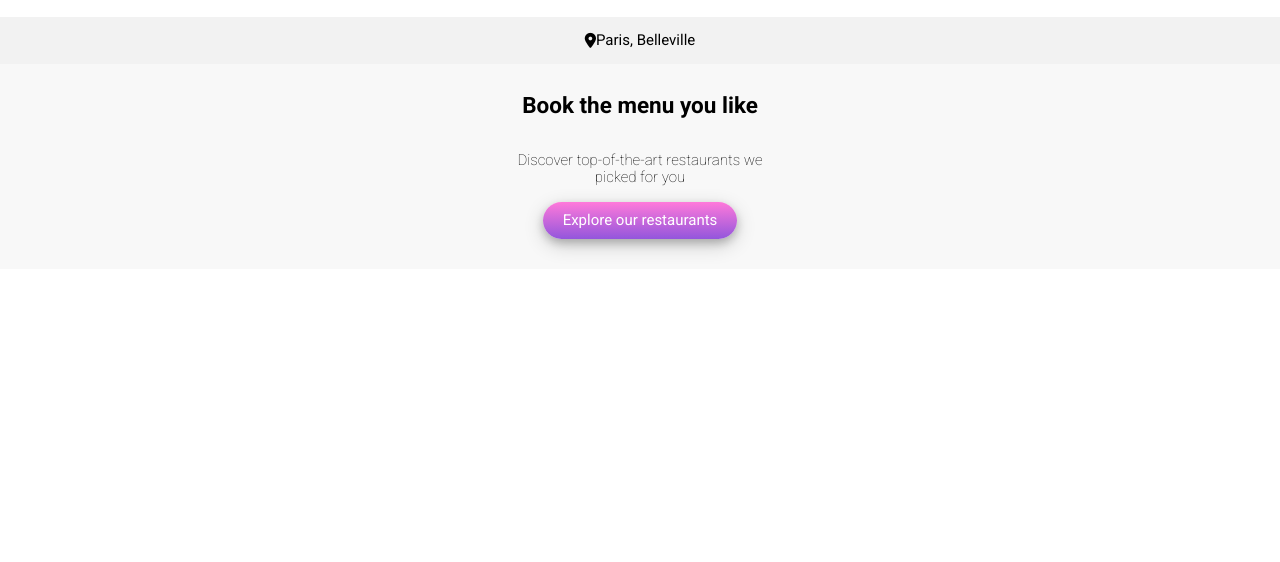
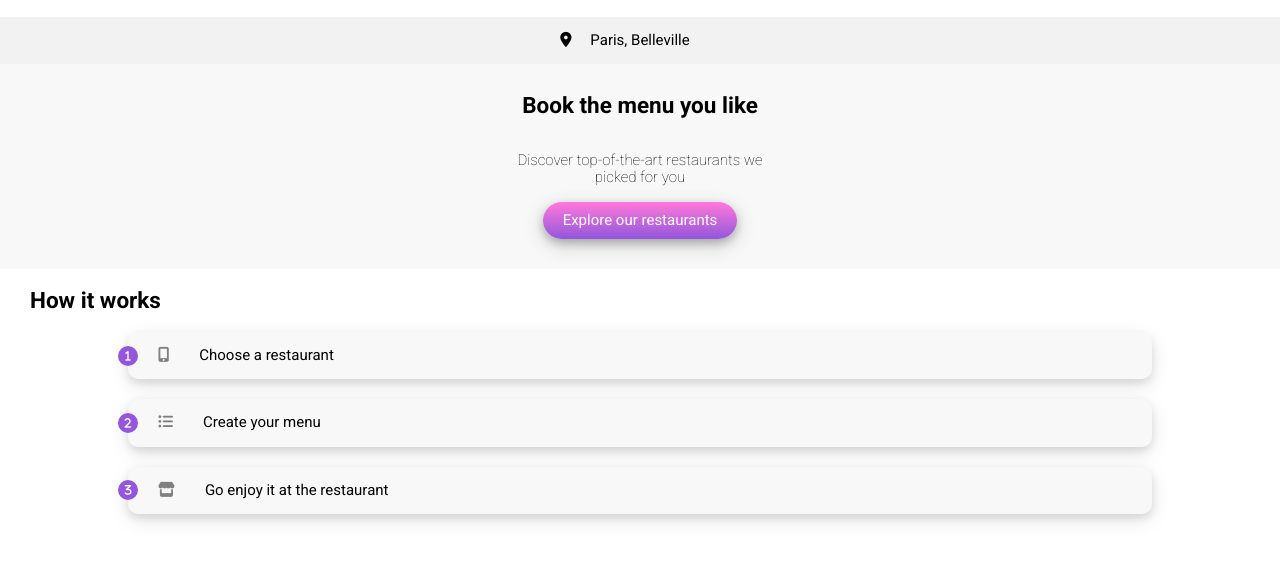
Before and after one commit to emilylo1/ohmyfood, a website: page index.html in a window 1280 px wide. Shown: the part 58-620 px from the top of the page. Drawn offline with Linux system fonts and the light colour scheme; a web font is replaced by a local one.

Commit message:
how it works section from the home page

```diff
--- a/index.html
+++ b/index.html
@@ -20,8 +20,7 @@
 
         <section class="book-menu-outer">
             <div class="homepage-location">
-                <i class="fa-solid fa-location-dot"></i>
-                <p>Paris, Belleville</p>
+                <p><i class="fa-solid fa-location-dot"></i>Paris, Belleville</p>
             </div>
             <div class="book-menu">
                 <h2 class="book-menu__heading">Book the menu you like</h2>
@@ -29,5 +28,24 @@
                 <button class="book-menu__button" type="button">Explore our restaurants</button>
             </div>
         </section>
+
+        <section class="how-it-works-outer">
+            <h2 class="how-it-works-heading">How it works</h2>
+            <div class="how-it-works-cards">
+                <div class="how-it-works-cards__icons-numbers"><i class="fa-solid fa-1"></i></div>
+                <div class="how-it-works-cards__icons"><i class="fa-solid fa-mobile-screen-button"></i></div>
+                 <p class="how-it-works-cards__text">Choose a restaurant</p>
+            </div>
+            <div class="how-it-works-cards">
+                <div class="how-it-works-cards__icons-numbers"><i class="fa-solid fa-2"></i></div>
+                <div class="how-it-works-cards__icons"><i class="fa-solid fa-list-ul"></i></div>
+                <p class="how-it-works-cards__text">Create your menu</p>
+            </div>
+            <div class="how-it-works-cards">
+                <div class="how-it-works-cards__icons-numbers"><i class="fa-solid fa-3"></i></div>
+                <div class="how-it-works-cards__icons"><i class="fa-solid fa-store"></i></div>
+                 <p class="how-it-works-cards__text">Go enjoy it at the restaurant</p>
+            </div>
+        </section>
     </body>
 </html>
--- a/sass/main.scss
+++ b/sass/main.scss
@@ -24,6 +24,14 @@ body{
 .homepage-location{
     @include flex-center (row);
     background-color: #f2f2f2;
+
+    >p{
+        position: relative;
+    }
+    i{
+        position: absolute;
+        left: -30px;
+    }
 }
 
 .book-menu{
@@ -38,3 +46,28 @@ body{
         @include explore-order-btn;
     }
 }
+
+.how-it-works-heading{
+    margin-left: 30px;
+}
+
+.how-it-works-cards{
+    @include flex-center (row);
+    background-color: $color-background;
+    justify-content: flex-start;
+    width: 80%;
+    border-radius: 10px;
+    box-shadow: 0 4px 8px 0 rgba(0, 0, 0, 0.1), 0 6px 20px 0 rgba(0, 0, 0, 0.1);
+    margin: auto;
+    position: relative;
+    margin-bottom: 20px;
+
+    &__icons-numbers{
+        @include number-icons;
+    }
+
+    &__icons{
+        padding: 0 30px;
+        color: gray;
+    }
+}
--- a/sass/utils/_mixins.scss
+++ b/sass/utils/_mixins.scss
@@ -14,3 +14,15 @@
     border: none;
     box-shadow: 0 4px 8px 0 rgba(0, 0, 0, 0.2), 0 6px 20px 0 rgba(0, 0, 0, 0.19);
 }
+
+@mixin number-icons{
+    position: absolute;
+    left: -10px;
+    font-size: 11px;
+    border-radius: 50%;
+    color: white;
+    background-color: $color-primary;
+    padding-top: 4px;
+    width: 20px;
+    height: 20px;
+}
```
Also changed, not shown: css/style.css, 1 other file.
